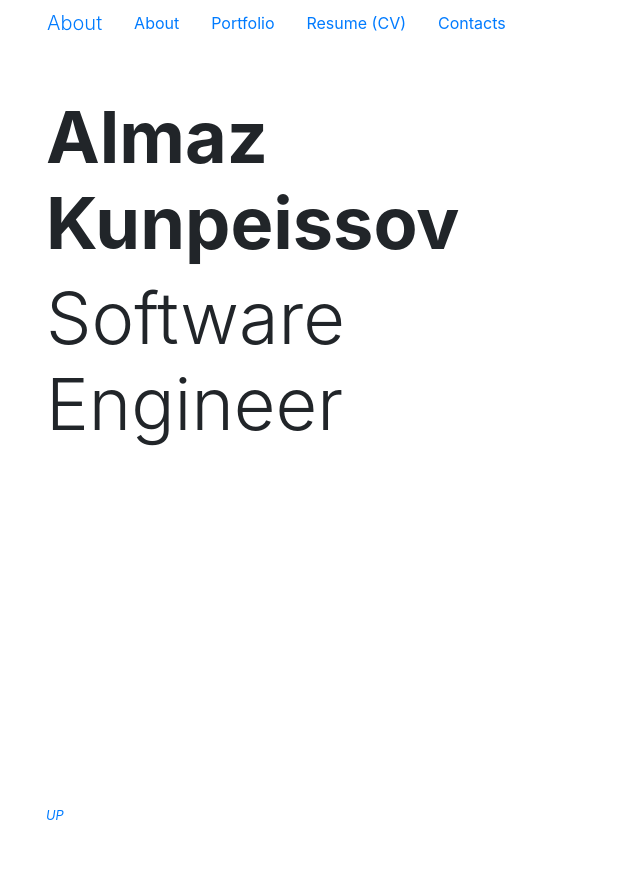
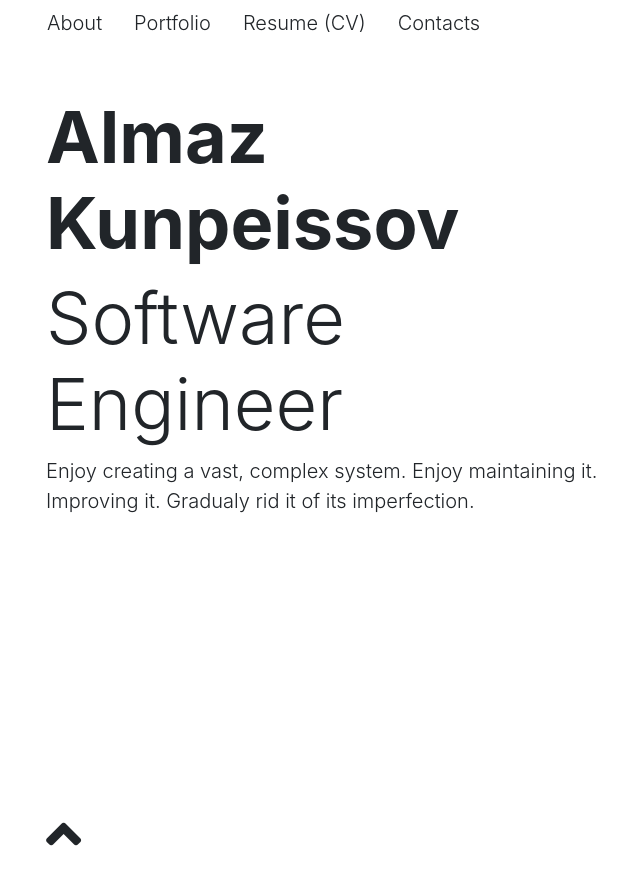
Before and after one commit to almazkun/akundotdev, a Django app: page / in a window 1280 px wide. Shown: the whole page, without its empty margins (304-944 px from the left). Before the commit the page ends 820 px from the top, so only its background shows below. Run offline with Django 3.2, Linux system fonts and the light colour scheme; some libraries are stand-ins or nearby versions.

Commit message:
web page design

```diff
--- a/templates/home.html
+++ b/templates/home.html
@@ -5,5 +5,6 @@
     <div class="container my-5" style="min-height: 80vh">
         <h1 class="display-3 font-weight-bold">Almaz Kunpeissov</h1>
         <h2 class="display-3">Software Engineer</h2>
+        <p class="lead">Enjoy creating a vast, complex system. Enjoy maintaining it. Improving it. Gradualy rid it of its imperfection.</p>
     </div>
 {% endblock content%}
--- a/templates/includes/footer.html
+++ b/templates/includes/footer.html
@@ -2,7 +2,7 @@
     <div class="container">
 
         <div>
-            <a class="pb-4" href="#"><i class="display-5 fas fa-angle-up"> UP</i></a>
+            <a class="pb-4" href="#"><i class="display-4 fas fa-angle-up"></i></a>
         </div>
     </div>
 </footer>
--- a/templates/includes/nav.html
+++ b/templates/includes/nav.html
@@ -5,18 +5,15 @@
             <a class="nav-item" href="#about" title="About">
                 <div class="nav-link lead">About</div>
             </a>
-            <div class="nav-item">
-                <a class="nav-link" href="#about" title="About">About</a>
-            </div>
-            <div class="nav-item">
-                <a class="nav-link" href="#portfolio" title="Portfolio">Portfolio</a>
-            </div>
-            <div class="nav-item">
-                <a class="nav-link" href="#cv" title="Resume (CV)">Resume (CV)</a>
-            </div>
-            <div class="nav-item">
-                <a class="nav-link" href="#contacts" title="Contacts">Contacts</a>
-            </div>
+            <a class="nav-item" href="#portfolio" title="Portfolio">
+                <div class="nav-link lead">Portfolio</div>
+            </a>
+            <a class="nav-item" href="#cv" title="Resume (CV)">
+                <div class="nav-link lead">Resume (CV)</div>
+            </a>
+            <a class="nav-item" href="#contacts" title="Contacts">
+                <div class="nav-link lead">Contacts</div>
+            </a>
         </nav>
     </div>
 
--- a/templates/layouts/base.html
+++ b/templates/layouts/base.html
@@ -13,6 +13,9 @@
         <!-- Stylesheets -->
         <link rel="stylesheet" href="https://stackpath.bootstrapcdn.com/bootstrap/4.4.1/css/bootstrap.min.css" integrity="sha384-Vkoo8x4CGsO3+Hhxv8T/Q5PaXtkKtu6ug5TOeNV6gBiFeWPGFN9MuhOf23Q9Ifjh" crossorigin="anonymous">
 
+        <!-- Icons from https://fontawesome.com/-->
+        <link rel="stylesheet" href="https://use.fontawesome.com/releases/v5.4.1/css/all.css" integrity="sha384-5sAR7xN1Nv6T6+dT2mhtzEpVJvfS3NScPQTrOxhwjIuvcA67KV2R5Jz6kr4abQsz" crossorigin="anonymous">
+
         <!-- Favicon -->
         <link rel="shortcut icon" type="image/png" href="{% static 'images/fav/favicon.ico' %}"/>
         <link rel="apple-touch-icon" sizes="180x180" href="{% static 'images/fav/apple-touch-icon.png' %}">
@@ -20,6 +23,15 @@
         <link rel="manifest" href="{% static 'images/fav/manifest.json' %}"/>
         <link rel="mask-icon" href="{% static 'images/fav/safari-pinned-tab.svg' %}"/>
     </head>
+
+    <style>
+    a {
+        color: inherit;
+    }
+    a:hover {
+        color: inherit;
+    }
+    </style>
 
     <body style="width: 610px; margin: 0 auto">
         {% block navigation %}
```
